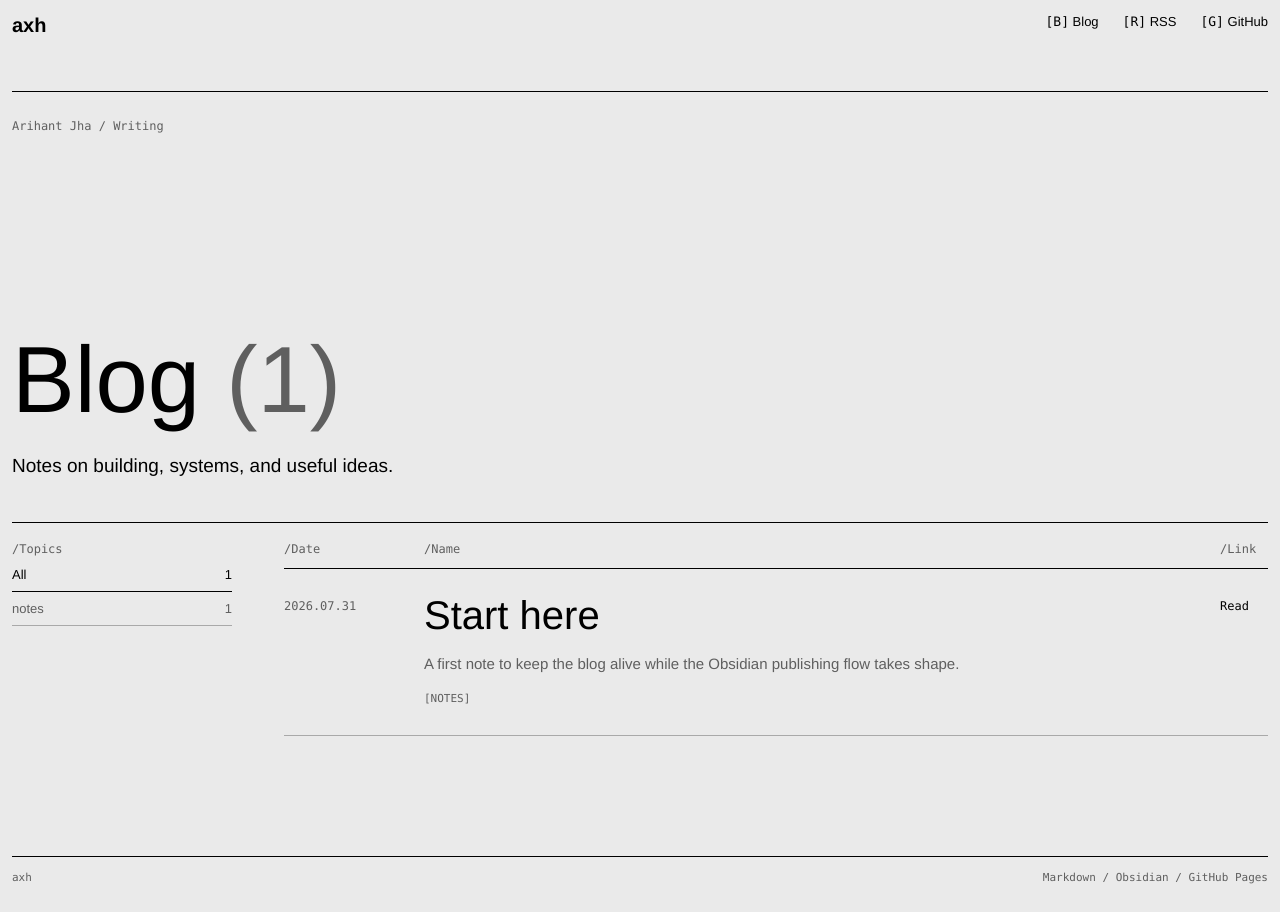
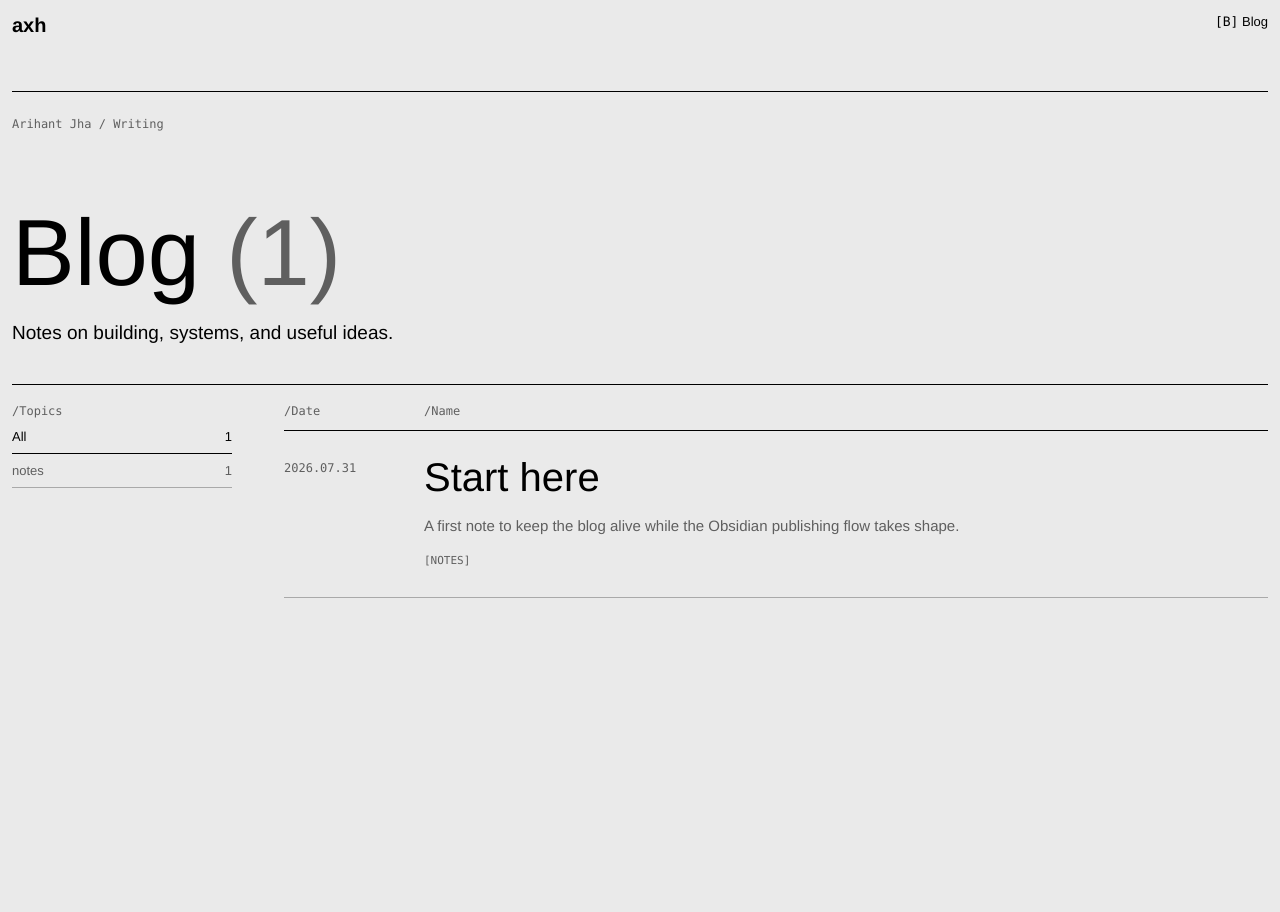
Before and after one commit to arihant-jha/arihant-jha.github.io, a Jekyll site: the page built from index.html, in a window 1280 px wide. Built offline with Jekyll 4.4.1, drawn with Linux system fonts in a browser that asks for light colours.

Commit message:
Tighten blog index layout

```diff
--- a/_layouts/default.html
+++ b/_layouts/default.html
@@ -18,18 +18,11 @@
       <a class="mark" href="{{ '/' | relative_url }}">axh</a>
       <nav aria-label="Main navigation">
         <a href="{{ '/' | relative_url }}"><span aria-hidden="true">[B]</span> Blog</a>
-        <a href="{{ '/feed.xml' | relative_url }}"><span aria-hidden="true">[R]</span> RSS</a>
-        <a href="https://github.com/arihant-jha"><span aria-hidden="true">[G]</span> GitHub</a>
       </nav>
     </header>
 
     <main>
       {{ content }}
     </main>
-
-    <footer class="site-footer">
-      <span>{{ site.title }}</span>
-      <span>Markdown / Obsidian / GitHub Pages</span>
-    </footer>
   </body>
 </html>
--- a/assets/site.css
+++ b/assets/site.css
@@ -29,7 +29,6 @@ a {
 a:hover { text-decoration: underline; }
 
 .site-header,
-.site-footer,
 main {
   width: calc(100% - 24px);
   margin-inline: auto;
@@ -63,18 +62,16 @@ nav span,
 .back-link,
 .post-header time,
 .post-row time,
-.read-link,
-.tags,
-.site-footer {
+.tags {
   font-family: "SFMono-Regular", Consolas, "Liberation Mono", monospace;
 }
 
 .hero {
-  min-height: 430px;
-  padding: 26px 0 42px;
+  min-height: 292px;
+  padding: 24px 0 32px;
   display: flex;
   flex-direction: column;
-  justify-content: space-between;
+  justify-content: flex-start;
 }
 
 .eyebrow,
@@ -89,7 +86,7 @@ nav span,
 }
 
 .hero h1 {
-  margin: auto 0 0;
+  margin: 78px 0 0;
   font-size: 94px;
   font-weight: 300;
   line-height: .9;
@@ -100,7 +97,7 @@ nav span,
 
 .intro {
   max-width: 620px;
-  margin: 30px 0 0;
+  margin: 24px 0 0;
   font-size: 19px;
   line-height: 1.45;
 }
@@ -137,7 +134,7 @@ nav span,
 .list-header,
 .post-row {
   display: grid;
-  grid-template-columns: 112px minmax(0, 1fr) 48px;
+  grid-template-columns: 112px minmax(0, 1fr);
   gap: 28px;
 }
 
@@ -151,14 +148,11 @@ nav span,
   border-bottom: 1px solid var(--rule);
 }
 
-.post-row time,
-.read-link {
+.post-row time {
   padding-top: 5px;
   color: var(--muted);
   font-size: 12px;
 }
-
-.read-link { color: var(--ink); }
 
 .post-row h2 {
   max-width: 950px;
@@ -267,16 +261,6 @@ nav span,
 
 .empty { color: var(--muted); }
 
-.site-footer {
-  display: flex;
-  justify-content: space-between;
-  gap: 20px;
-  padding: 14px 0 28px;
-  border-top: 1px solid var(--ink);
-  color: var(--muted);
-  font-size: 11px;
-}
-
 @media (max-width: 760px) {
   .site-header {
     min-height: 108px;
@@ -288,10 +272,13 @@ nav span,
   }
 
   .hero {
-    min-height: 330px;
+    min-height: 250px;
   }
 
-  .hero h1 { font-size: 56px; }
+  .hero h1 {
+    margin-top: 58px;
+    font-size: 56px;
+  }
 
   .archive {
     grid-template-columns: 1fr;
@@ -304,21 +291,16 @@ nav span,
   .list-header { display: none; }
 
   .post-row {
-    grid-template-columns: 1fr auto;
-    gap: 10px 18px;
+    grid-template-columns: 1fr;
+    gap: 10px;
   }
 
   .post-row > div {
-    grid-column: 1 / -1;
-    grid-row: 2;
+    grid-column: auto;
+    grid-row: auto;
   }
 
   .post-row h2 { font-size: 30px; }
-
-  .read-link {
-    grid-column: 2;
-    grid-row: 1;
-  }
 
   .post-header h1 {
     margin-top: 56px;
@@ -328,8 +310,4 @@ nav span,
   .prose { font-size: 17px; }
   .prose h2 { font-size: 29px; }
 
-  .site-footer {
-    flex-direction: column;
-    gap: 6px;
-  }
 }
--- a/index.html
+++ b/index.html
@@ -23,7 +23,6 @@ title: Blog
     <div class="list-header" aria-hidden="true">
       <span>/Date</span>
       <span>/Name</span>
-      <span>/Link</span>
     </div>
 
     {% for post in site.posts %}
@@ -42,7 +41,6 @@ title: Blog
             </ul>
           {% endif %}
         </div>
-        <a class="read-link" href="{{ post.url | relative_url }}" aria-label="Read {{ post.title }}">Read</a>
       </article>
     {% else %}
       <p class="empty">No posts yet.</p>
```
